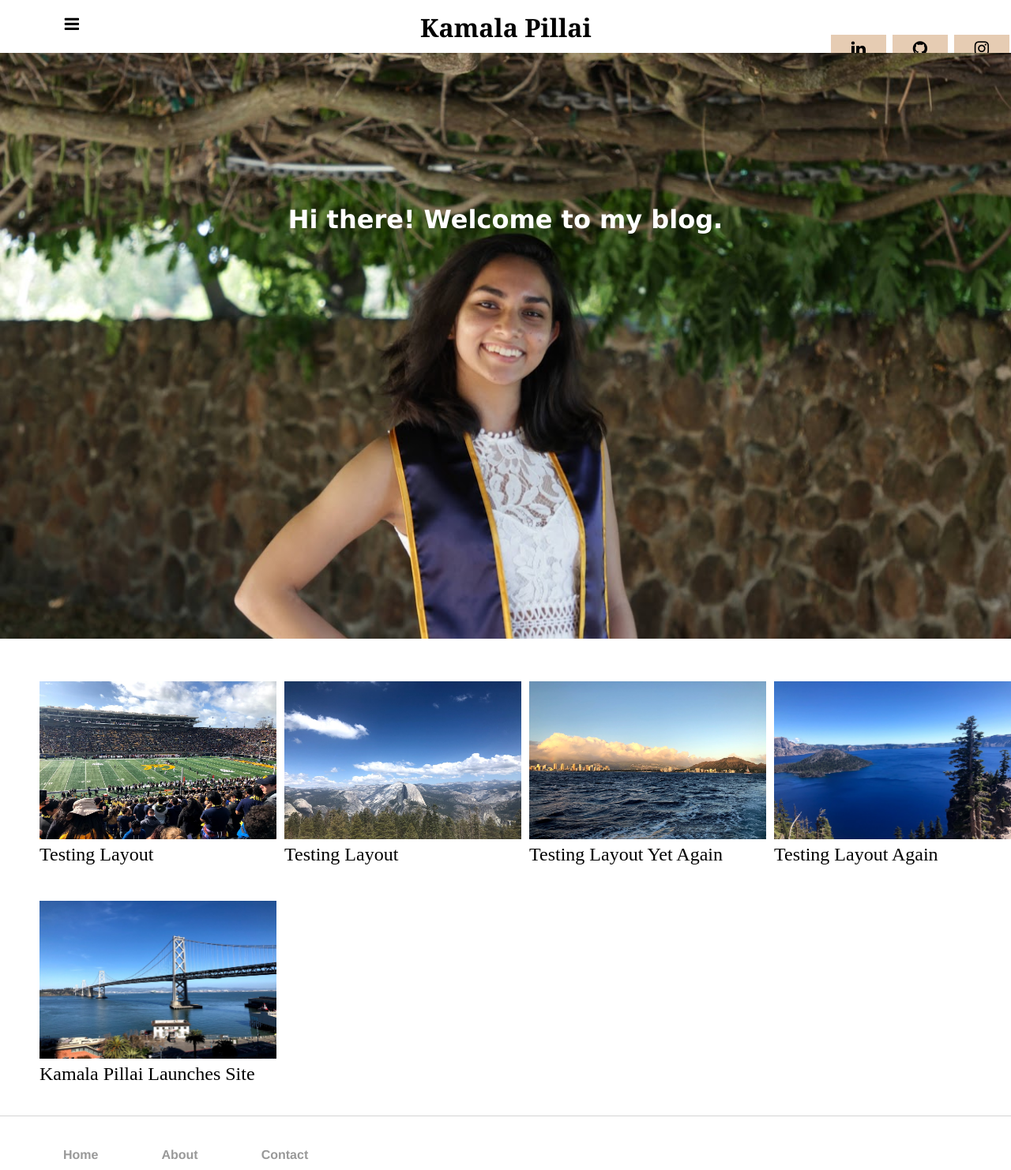
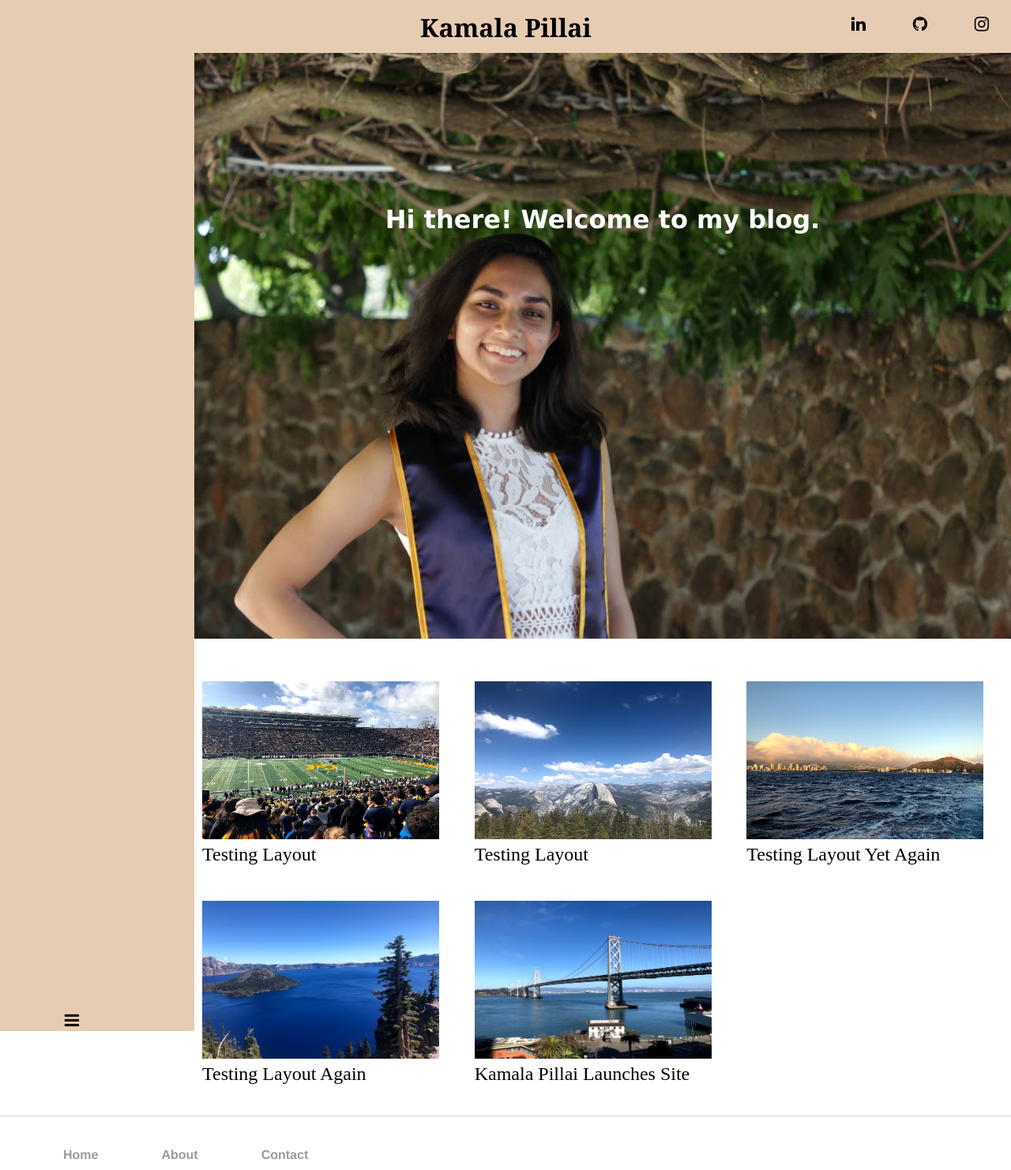
Before and after one commit to kpill/kpill.github.io, a Jekyll site: the page built from index.html, in a window 1280 px wide. Shown: the whole page at 79% size. Built offline with Jekyll 4.4.1, drawn with Linux system fonts in a browser that asks for light colours.

Commit message:
Update main.css

```diff
--- a/css/main.css
+++ b/css/main.css
@@ -2,7 +2,7 @@ header {
 	position: relative;
 	overflow: hidden;
 	color: Black;
-	background-color: white;
+	background-color: rgb(230, 204, 179);
 	margin: 0;
 	z-index: 1;
 }
@@ -13,13 +13,15 @@ h1.header {
 
 .menu {
 	position: relative;
-	background-color: white;
+	background-color: rgb(230, 204, 179);
 	float: left;
 	padding-left: 5vw;
 	padding-right: 10vw;
 	vertical-align: middle;
 	margin: 0;
-	transform: translate(0%, 70%);
+	padding-top: 100%;
+	padding-bottom: 100%
+	/*transform: translate(0%, 70%);*/
 	z-index: 2;
 }
 
@@ -85,8 +87,7 @@ a.home:hover, a.home:active {
  	background: rgb(230, 204, 179);
   	color: black;
 	vertical-align: middle;
-	/*transform: translate(0%, -35%);*/
-	transform: translate(0%, 50%);
+	transform: translate(0%, -35%);
 }
 
 .fa-github {
@@ -94,8 +95,7 @@ a.home:hover, a.home:active {
 	background: rgb(230, 204, 179);
 	color: black;
 	vertical-align: middle;
-	/*transform: translate(0%, -35%);*/
-	transform: translate(0%, 50%);
+	transform: translate(0%, -35%);
 }
 
 .fa-instagram {
@@ -103,8 +103,7 @@ a.home:hover, a.home:active {
 	background: rgb(230, 204, 179);
 	color: black;
 	vertical-align: middle;
-	/*transform: translate(0%, -35%);*/
-	transform: translate(0%, 50%);
+	transform: translate(0%, -35%);
 }
 
 .welcome {
@@ -112,6 +111,7 @@ a.home:hover, a.home:active {
 	text-align: center;
 	vertical-align: middle;
 	background-size: 100vw auto;
+	z-index: 3;
 }
 
 body {
```
